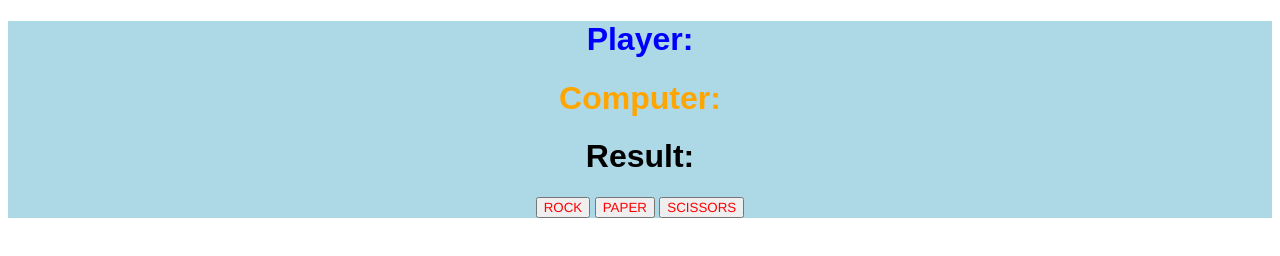
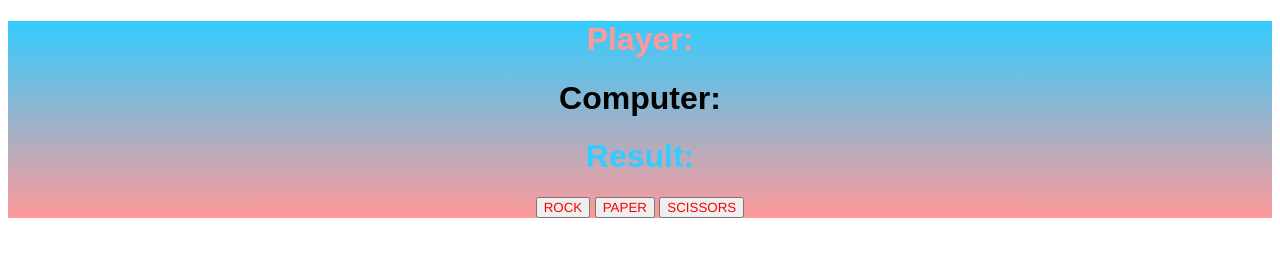
Before and after one commit to walkerjbarry/Rock-Paper-Scissors, a plain HTML site: page index.html in a window 1280 px wide. Drawn offline with Linux system fonts and the light colour scheme.

Commit message:
Updated stylesheet.

```diff
--- a/styles.css
+++ b/styles.css
@@ -3,7 +3,7 @@
     border: 3 px solid;
     border-radius: 25 px;
     padding: 10 px;
-    background-color: lightblue;
+    background-image: linear-gradient(#33ccff,#ff9999);
     text-align: center;
 }
 
@@ -16,13 +16,14 @@
 }
 
 #playerText {
-    color: blue
+    color: #ff9999;
 }
 
 #computerText {
-    color: Orange
+    color: black;
+    ;
 }
 
 #resultText {
-    color: Black;
+    color: #33ccff;
 }
```
